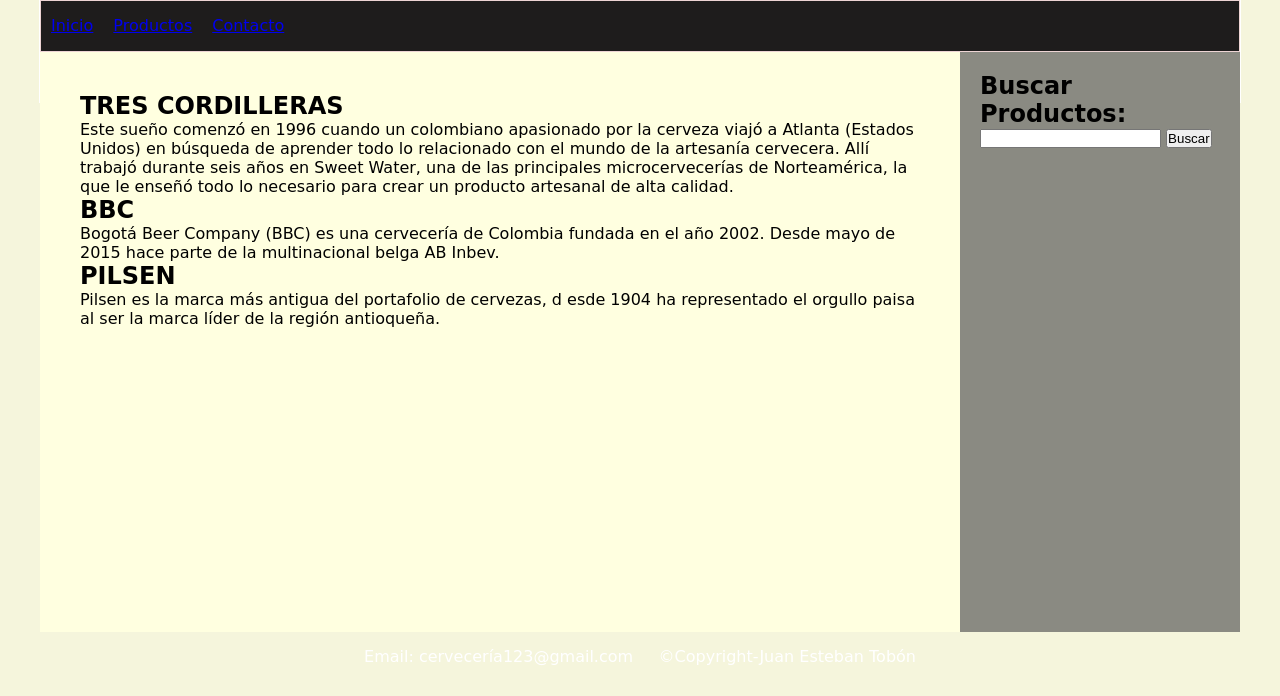
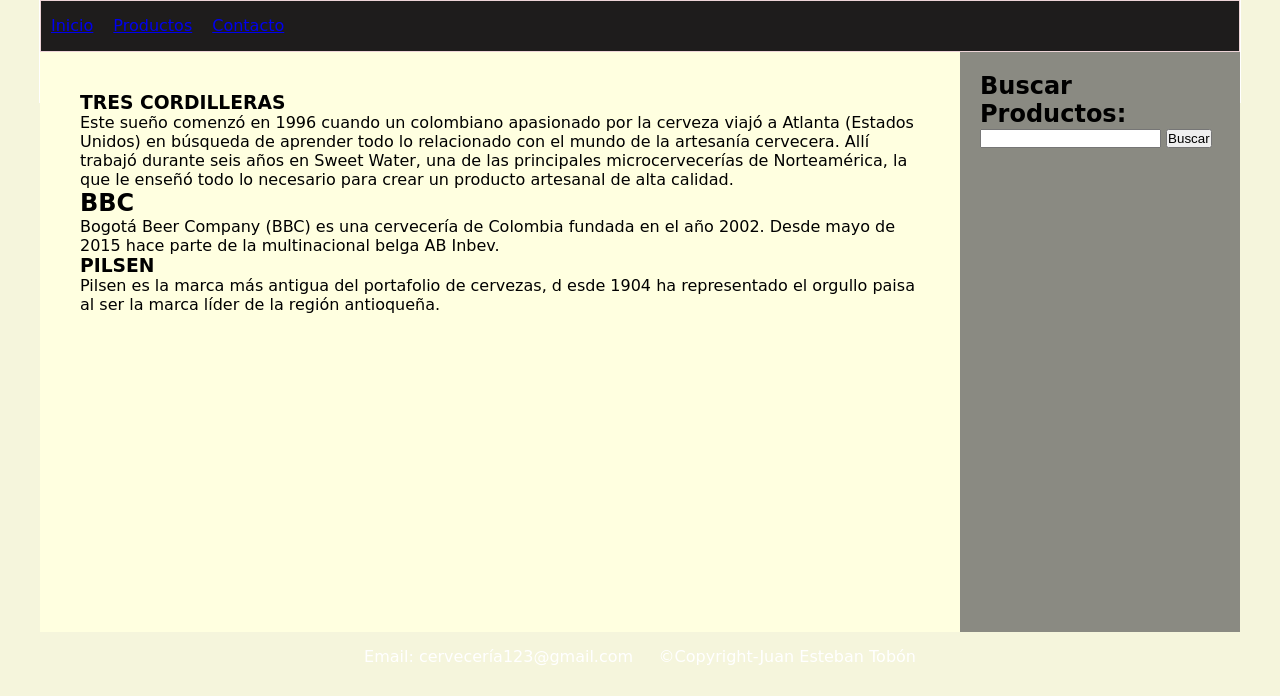
Before and after one commit to juanestd/proyectoweb, a plain HTML site: page Index.html in a window 1280 px wide. Shown: the part 104-800 px from the top of the page. Drawn offline with Linux system fonts and the light colour scheme.

Commit message:
version 2.0.0

```diff
--- a/CSS/Styles.css
+++ b/CSS/Styles.css
@@ -28,7 +28,7 @@ header{
 nav{
     background-color:rgb(30, 28, 28);
     height:50px;
-    border: 1px solid rgb(237, 212, 212);
+    border: 1px solid rgb(237, 212, 215);
 }
 nav ul li{
     float:left;
--- a/Index.html
+++ b/Index.html
@@ -22,7 +22,7 @@
       <div class="clearfix">
         <section id="content">
           <article>
-            <h2>TRES CORDILLERAS</h2>
+            <h1>TRES CORDILLERAS</h1>
             <p>
               Este sueño comenzó en 1996 cuando un colombiano apasionado por la cerveza viajó a
               Atlanta (Estados Unidos) en búsqueda de aprender todo lo relacionado con el mundo de la artesanía cervecera.
@@ -40,7 +40,7 @@
             </p>
           </article>
           <article>
-            <h2>PILSEN</h2>
+            <h1>PILSEN</h1>
             <p>
               Pilsen es la marca más antigua del portafolio de cervezas, d
               esde 1904 ha representado el orgullo paisa al ser la marca
```
